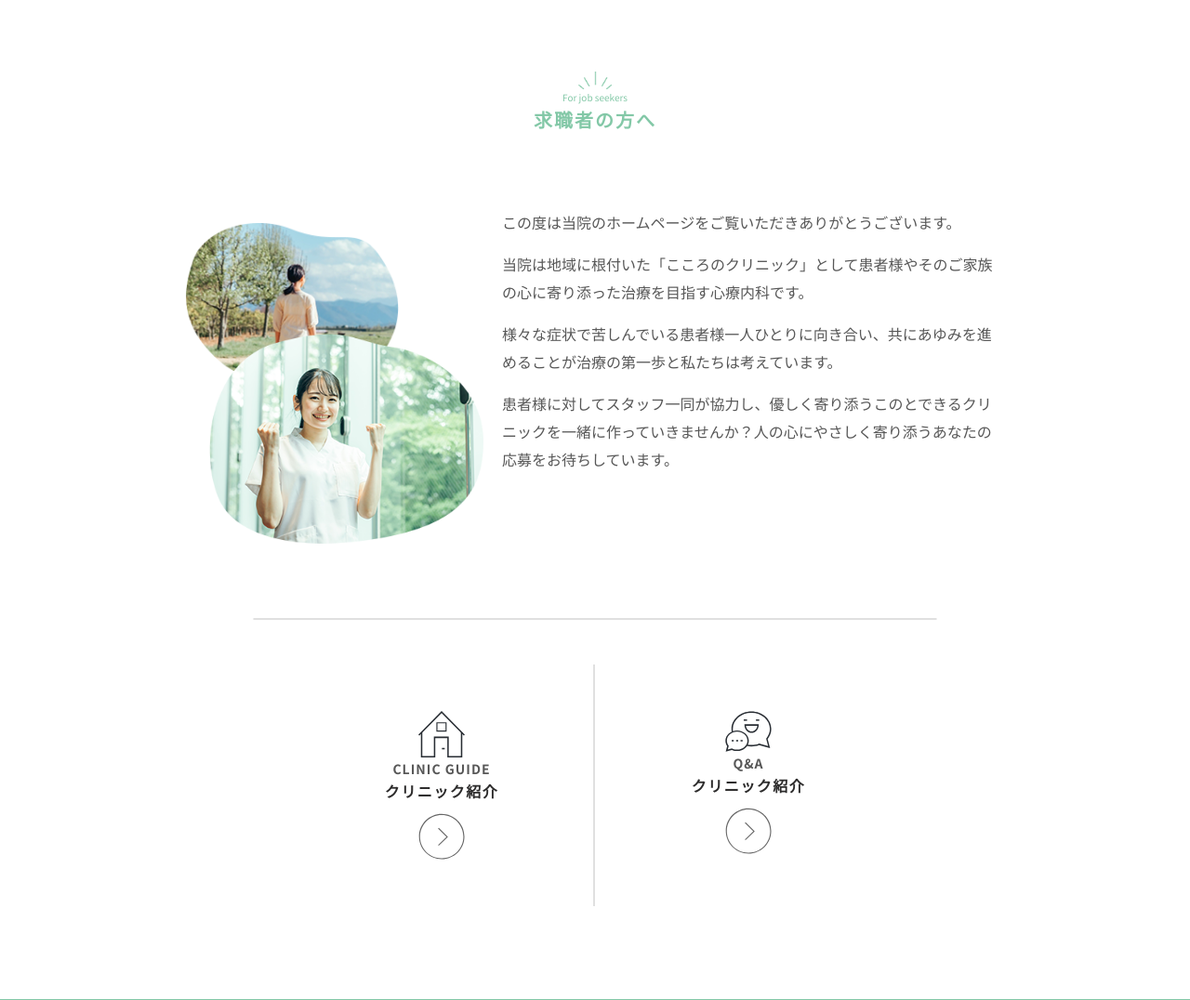
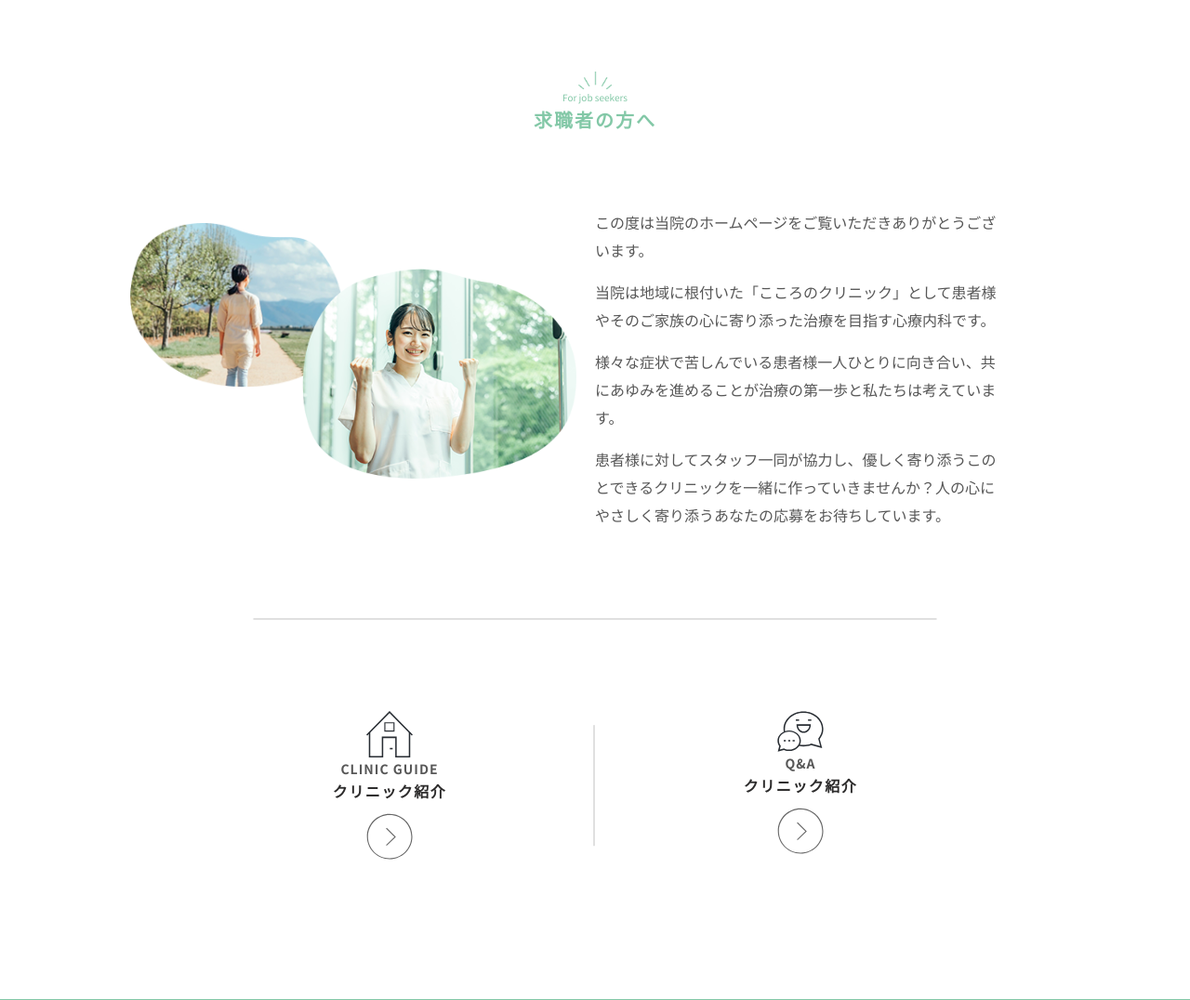
Before and after one commit to MaximoJunior/wisama, a PHP site: page /recruit.html in a window 1280 px wide. Shown: the part 2077-3153 px from the top of the page at 93% size. Run offline with PHP 8.4, Linux system fonts and the light colour scheme.

Commit message:
Recruit PC Done

```diff
--- a/index.html
+++ b/index.html
@@ -624,6 +624,7 @@
     </footer>
 
     <script src="js/index.js"></script>
+    <script src="js/main.js"></script>
 
 </body>
 </html>
--- a/js/index.js
+++ b/js/index.js
@@ -1,15 +1,3 @@
-
-
-const btnToggle = document.getElementById('btn-toggle');
-const navBar =  document.getElementById('main-nav-bar');
-const header =  document.getElementsByClassName('header')[0];
-
-btnToggle.addEventListener('click', function() {
-
-    this.classList.toggle('btn-toggle-open');
-    navBar.classList.toggle('nav-bar-close');
-
-});
 
 // slider
 function sliderTimer() {
@@ -40,7 +28,7 @@ function sliderTimer() {
     setInterval(() => {
 
         slider.style.backgroundImage = "url(" + slides[prev].src + ")";
-        console.log(slides[prev].src)
+        // console.log(slides[prev].src)
         slides[prev].classList.remove("kv-slider-item-show");
         slides[current].classList.add("kv-slider-item-show");
 
@@ -64,7 +52,7 @@ function setBg(el) {
     dataImage = dataImage.split('.');
     var name = dataImage[0];
     var ext = "." + dataImage[1];
-    console.log("extension:", ext);
+    // console.log("extension:", ext);
 
     //
     var windowWidth = window.innerWidth;
@@ -97,25 +85,3 @@ window.addEventListener('resize', function(){
   }
 
 });
-
-window.addEventListener("scroll", effectsHeader);
-
-//Header Effects
-function effectsHeader() {
-    var heigthHeader = header.offsetHeight;
-
-     var distance = header.nextElementSibling.getBoundingClientRect().top;
-
-    if ( distance < heigthHeader) {
-
-        if (header.classList.contains("header-bottom-shadow")) {
-            return;
-        }
-
-        header.classList.add("header-bottom-shadow");
-
-    }else{
-        header.classList.remove("header-bottom-shadow");
-    }
-
-  }
--- /dev/null
+++ b/js/main.js
@@ -0,0 +1,33 @@
+
+const btnToggle = document.getElementById('btn-toggle');
+const navBar =  document.getElementById('main-nav-bar');
+const header =  document.getElementsByClassName('header')[0];
+
+btnToggle.addEventListener('click', function() {
+
+    this.classList.toggle('btn-toggle-open');
+    navBar.classList.toggle('nav-bar-close');
+
+});
+
+window.addEventListener("scroll", effectsHeader);
+
+//Header Effects
+function effectsHeader() {
+    var heigthHeader = header.offsetHeight;
+
+     var distance = header.nextElementSibling.getBoundingClientRect().top;
+
+    if ( distance < heigthHeader) {
+
+        if (header.classList.contains("header-bottom-shadow")) {
+            return;
+        }
+
+        header.classList.add("header-bottom-shadow");
+
+    }else{
+        header.classList.remove("header-bottom-shadow");
+    }
+
+  }
--- a/recruit.html
+++ b/recruit.html
@@ -376,7 +376,7 @@
 
    </footer>
 
-   <script src="js/index.js"></script>
+   <script src="js/main.js"></script>
 
 </body>
 </html>
--- a/styles/recruit.css
+++ b/styles/recruit.css
@@ -499,3 +499,155 @@
     }
 
 }
+
+@media screen and (min-width: 768px) {
+
+    .for-job-seekers .row {
+        padding: 50px;
+    }
+
+    .for-job-seekers .row-1 {
+        flex-direction: row;
+        justify-content: center;
+     }
+
+     .for-job-seekers .row-1 .col-2 {
+        order: 2;
+
+    }
+
+    .for-job-seekers .row-1 .col-1 {
+        order: 1;
+        padding-right: 20px;
+    }
+
+    .for-job-seekers .row-1 {
+
+    }
+
+    .for-job-seekers .row-2 {
+        padding-bottom: 0;
+    }
+
+    .for-job-seekers .row-2 .card-link {
+        position: relative;
+        width: 330px;
+        padding: 50px;
+    }
+
+    .for-job-seekers .row-2  .col-1 .card-link:first-child::after {
+        position: absolute;
+        content: "";
+        display: block;
+        width: 2px;
+        height: 100%;
+        top: 0;
+        right: 0px;
+        background-color: rgb(224, 224, 224);
+    }
+
+    .for-job-seekers .row-2 .card-link .container {
+        line-height: 24px;
+    }
+
+    .for-job-seekers .row-2 .card-link .icon {
+        width: 50px;
+    }
+
+    .for-job-seekers .row-2 .card-link .text-tag {
+        font-size: 14px;
+    }
+
+    .for-job-seekers .row-2 .card-link .text-main {
+        font-size: 16px;
+    }
+
+}
+
+@media screen and (min-width: 1100px) {
+
+    .for-job-seekers .row {
+        padding: 50px;
+    }
+
+    .for-job-seekers .row-1 {
+        flex-direction: row;
+        justify-content: center;
+     }
+
+    .for-job-seekers .row-1 .col{
+       width: 50%;
+    }
+
+    .for-job-seekers .row-2 {
+        padding-bottom: 0;
+    }
+
+    .for-job-seekers .row-2 .card-link {
+        position: relative;
+        width: 330px;
+        padding: 50px;
+    }
+
+    .for-job-seekers .row-2  .col-1 .card-link:first-child::after {
+        position: absolute;
+        content: "";
+        display: block;
+        width: 2px;
+        height: 50%;
+        top: 50%;
+        right: 0px;
+        transform: translateY(-50%);
+        background-color: rgb(224, 224, 224);
+    }
+
+    .for-job-seekers .row-1 .col-1 .container-images {
+        position: relative;
+        width: 100%;
+        height: 346px;
+        margin: 15px auto;
+        margin-bottom: 30px;
+    }
+
+    .for-job-seekers .row-1 .col-1 .container-images .img-1 {
+        position: absolute;
+        width: 229px;
+        left: -60px;
+        top: 0;
+        z-index: -1;
+    }
+
+    .for-job-seekers .row-1 .col-1 .container-images .img-2 {
+        position: absolute;
+        width: 295px;
+        bottom: 70px;
+        right: 0;
+    }
+
+    .for-job-seekers .row-2 .card-link {
+        position: relative;
+        width: 442px;
+        padding: 50px 1px;
+    }
+
+    .for-job-seekers .row-2 .card-link:hover {
+        border-radius: 5px;
+    }
+
+    .for-job-seekers .row-2 .card-link .container {
+        line-height: 24px;
+    }
+
+    .for-job-seekers .row-2 .card-link .icon {
+        width: 50px;
+    }
+
+    .for-job-seekers .row-2 .card-link .text-tag {
+        font-size: 14px;
+    }
+
+    .for-job-seekers .row-2 .card-link .text-main {
+        font-size: 16px;
+    }
+
+}
```
